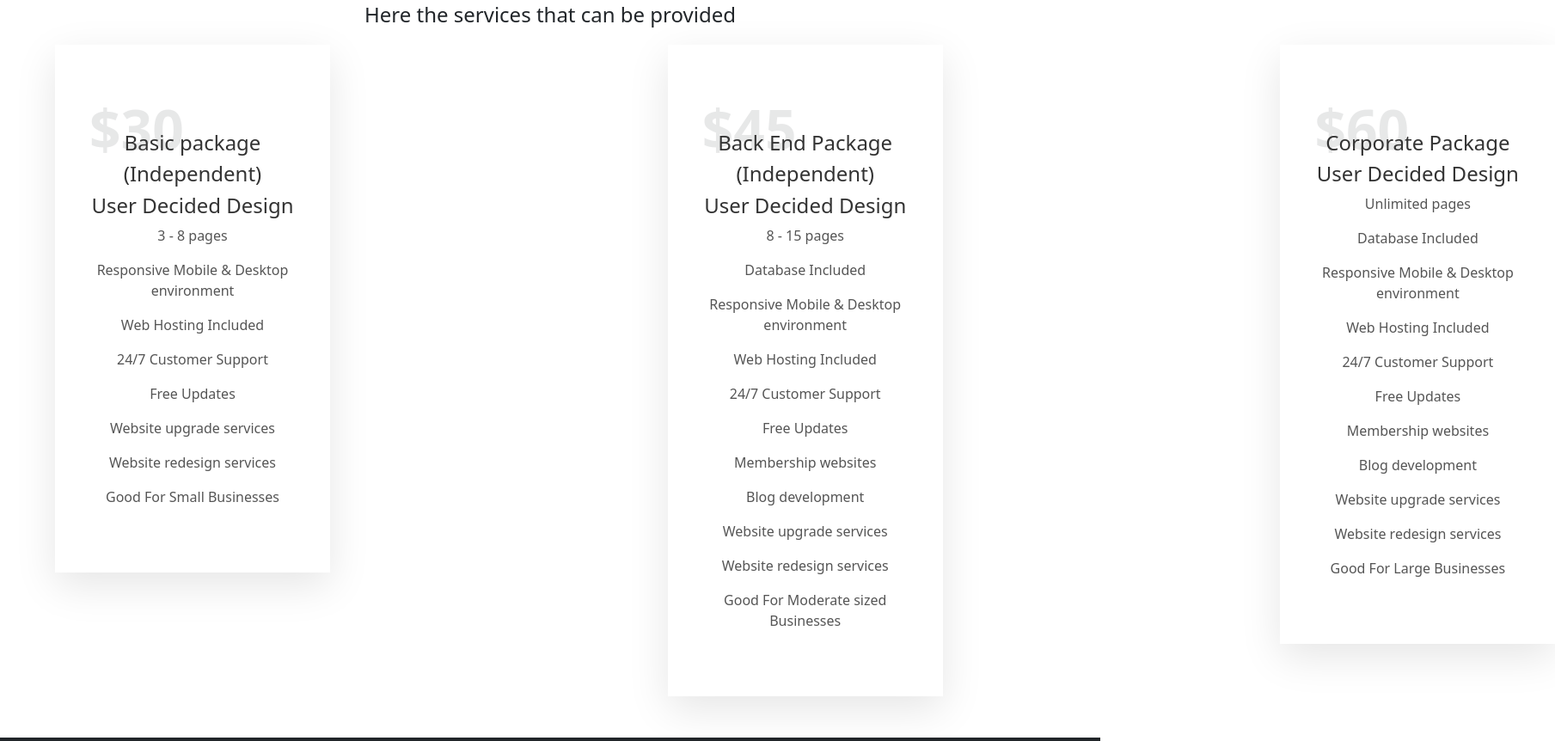
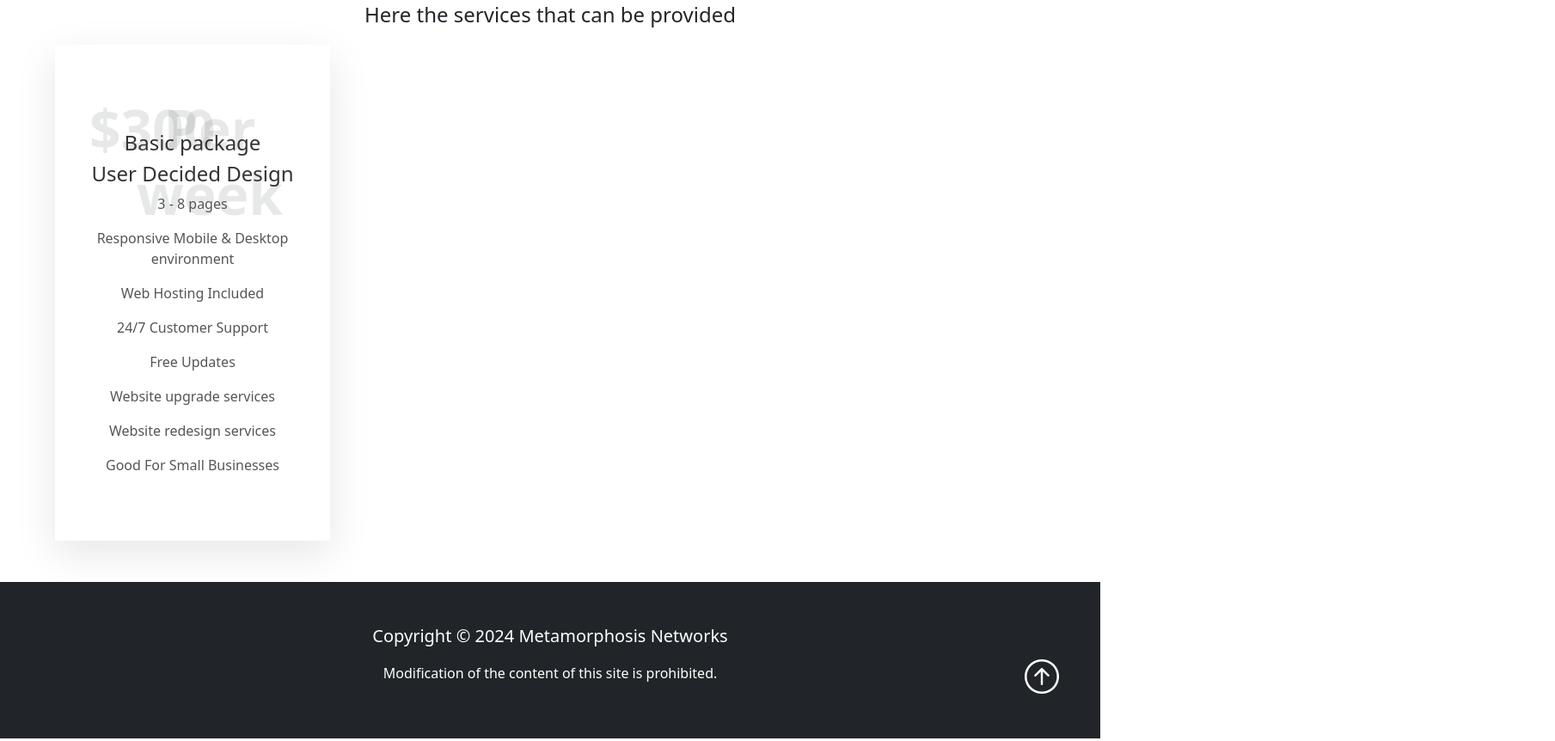
Before and after one commit to matthewm997/metamorphosis.me, a plain HTML site: page index.html in a window 1280 px wide. Shown: the part 2657-3519 px from the top of the page at 86% size, 1809 px wide, since content can reach past the window. Drawn offline with nearby package versions, Linux system fonts and the light colour scheme.

Commit message:
Update index.html
Price changes.

```diff
--- a/index.html
+++ b/index.html
@@ -175,8 +175,7 @@ href="https://cdn.jsdelivr.net/npm/bootstrap-icons@1.3.0/font/bootstrap-icons.cs
                         id="question-two"
                         class="accordion-collapse collapse" >
                           <div class="accordion-body">
-                            I charge $30 - $45 (NZD) per hour over the course of 25 hours a week for independent owners.
-                            For companies at a corporate level: I charge $60 an hour for the same weekly hours.
+                            I charge $300 (NZD) per week over the course of 25 hours a week for independent owners.
                         </div>
                         </div>
                       </div>
@@ -291,8 +290,6 @@ href="https://cdn.jsdelivr.net/npm/bootstrap-icons@1.3.0/font/bootstrap-icons.cs
         </div>
     </section>
 
-    <!-- Contact & Map-->
-
     <section class="p-5">
     <h2 class="text-center mb-4">Services</h2>
     <h4 class="text-center mb-1">Here the services that can be provided</h4>
@@ -300,9 +297,9 @@ href="https://cdn.jsdelivr.net/npm/bootstrap-icons@1.3.0/font/bootstrap-icons.cs
             <div class="col-md-5 col-lg-1">
                     <div class="card-body text-center">
                     <div class="box">
-                        <h2>$30</h2>
+                        <h2>$300</h2>
+                        <h2>Per week</h2>
                         <h3>Basic package</h3>
-                        <h3>(Independent)</h3>
                         <h3>User Decided Design</h3>
                         <p>3 - 8 pages</p>
                         <p>Responsive Mobile & Desktop environment</p>
@@ -316,51 +313,6 @@ href="https://cdn.jsdelivr.net/npm/bootstrap-icons@1.3.0/font/bootstrap-icons.cs
 
                 </div>
             </div>
-
-
-                    <div class="col-md-5 col-lg-1">
-                        <div class="card-body text-center">
-                    <div class="box">
-                        <h2>$45</h2>
-                        <h3>Back End Package</h3>
-                        <h3>(Independent)</h3>
-                        <h3>User Decided Design</h3>
-                        <p>8 - 15 pages</p>
-                        <p>Database Included</p>
-                        <p>Responsive Mobile & Desktop environment</p>
-                        <p>Web Hosting Included</p>
-                        <p>24/7 Customer Support</p>
-                        <p>Free Updates</p>
-                        <p>Membership websites</p>
-                        <p>Blog development</p>
-                        <p>Website upgrade services</p>
-                        <p>Website redesign services</p>
-                        <p>Good For Moderate sized Businesses</p>
-                        </div>
-                    </div>
-                </div>
-
-                    <div class="col-md-5 col-lg-1">
-                    <div class="card-body text-center">
-                    <div class="box">
-                        <h2>$60</h2>
-                        <h3>Corporate Package</h3>
-                        <h3>User Decided Design</h3>
-                        <p>Unlimited pages</p>
-                        <p>Database Included</p>
-                        <p>Responsive Mobile & Desktop environment</p>
-                        <p>Web Hosting Included</p>
-                        <p>24/7 Customer Support</p>
-                        <p>Free Updates</p>
-                        <p>Membership websites</p>
-                        <p>Blog development</p>
-                        <p>Website upgrade services</p>
-                        <p>Website redesign services</p>
-                        <p>Good For Large Businesses</p>
-                        </div>
-                    </div>
-                </div>
-        </div>
     </section>
 
     <!-- Footer -->
```
